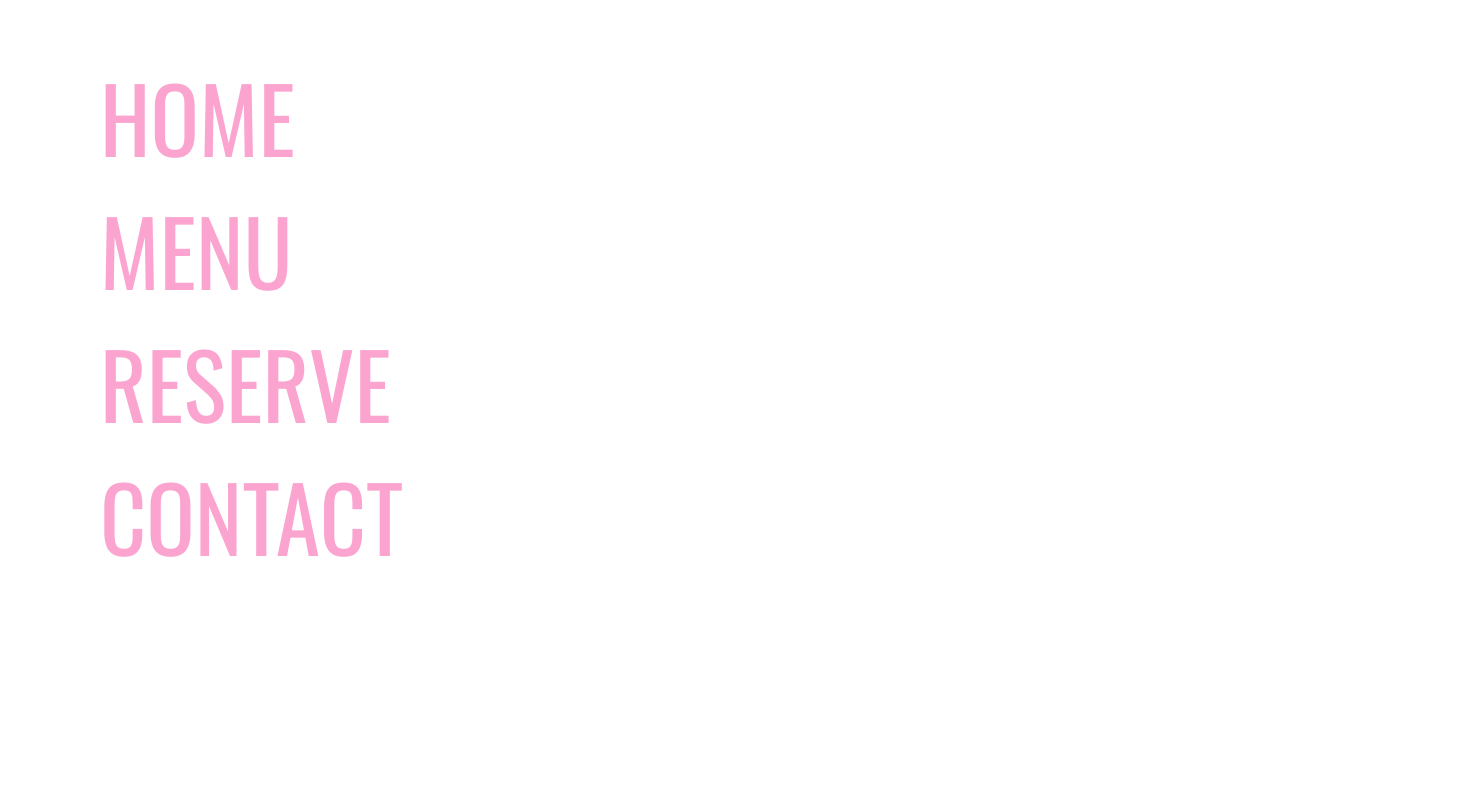
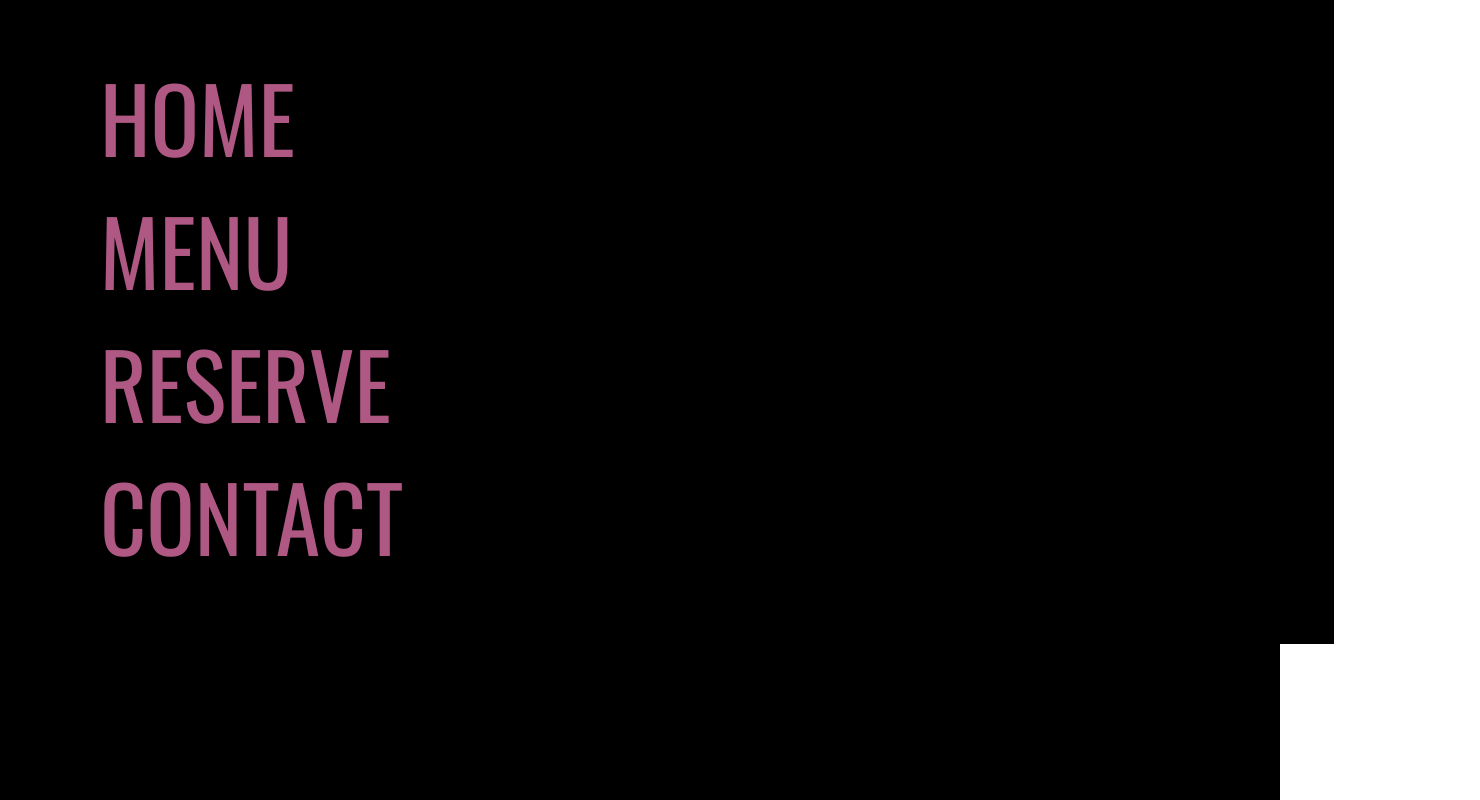
Before and after one commit to asabogal/kon-tiki, a React (Create React App) app: page / in a window 1280 px wide. Shown: the whole page, 1480 px wide, since content can reach past the window. Built offline with nearby package versions, Linux system fonts and the light colour scheme.

Commit message:
initial LandingPage

```diff
--- a/src/App.js
+++ b/src/App.js
@@ -1,6 +1,6 @@
 import React, { Component } from 'react';
 import Helmet from 'react-helmet'
-import Navigation from './components/landing/Navigation'
+import LandingPage from '../src/pages/LandingPage'
 
 class App extends Component {
   render() {
@@ -12,7 +12,7 @@ class App extends Component {
           <meta name="keywords" content="kon, tiki, kon-tiki, greenport, restaurant, bar, gallery hotel, gallery, hotel" />
         </Helmet>
 
-      <Navigation/>
+      <LandingPage/>
 
       </div>
     );
--- /dev/null
+++ b/src/pages/LandingPage.js
@@ -0,0 +1,19 @@
+import React, { Component } from 'react';
+import Navigation from '../components/landing/Navigation'
+import LandingImage from '../components/landing/LandingImage'
+import './style.css'
+
+class LandingPage extends Component {
+  render() {
+    return (
+      <div className="landing-page">
+        <div className="landing-flex">
+          <Navigation/>
+          <LandingImage/>
+        </div>
+      </div>
+    );
+  }
+}
+
+export default LandingPage;
--- /dev/null
+++ b/src/pages/style.css
@@ -0,0 +1,9 @@
+.landing-page {
+  background-color: black;
+  height: 100vh;
+}
+
+.landing-flex {
+  display: grid;
+  grid-template-columns: 30% 70%;
+}
```
